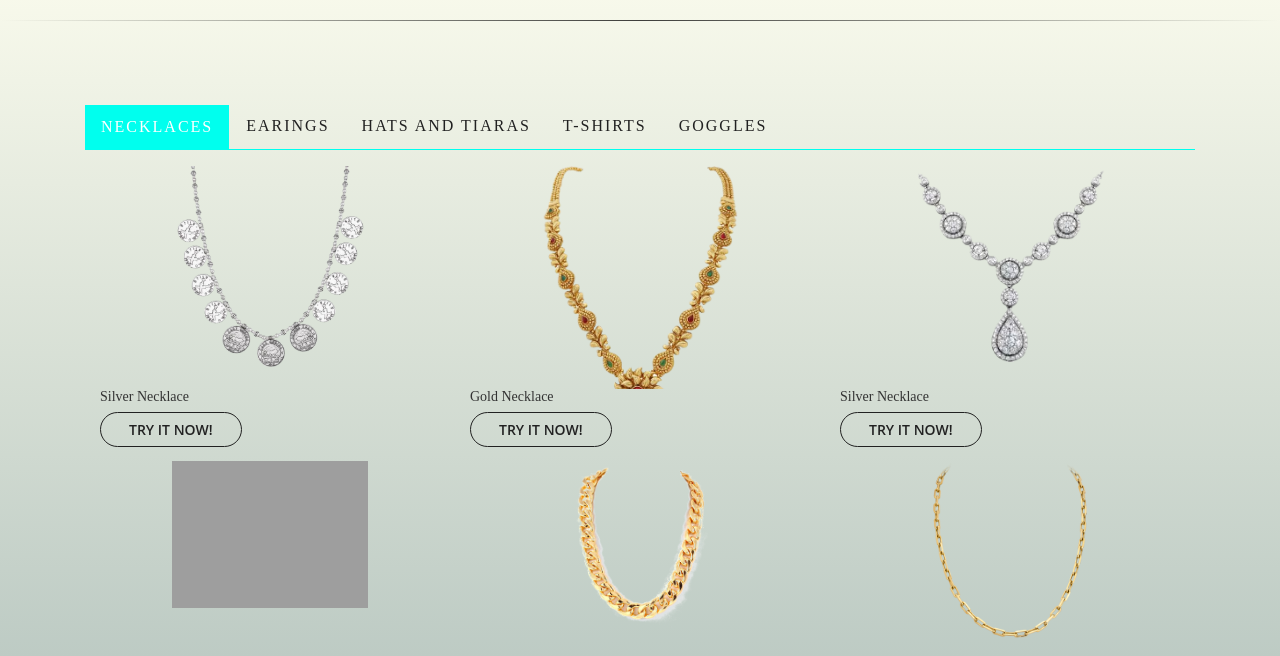
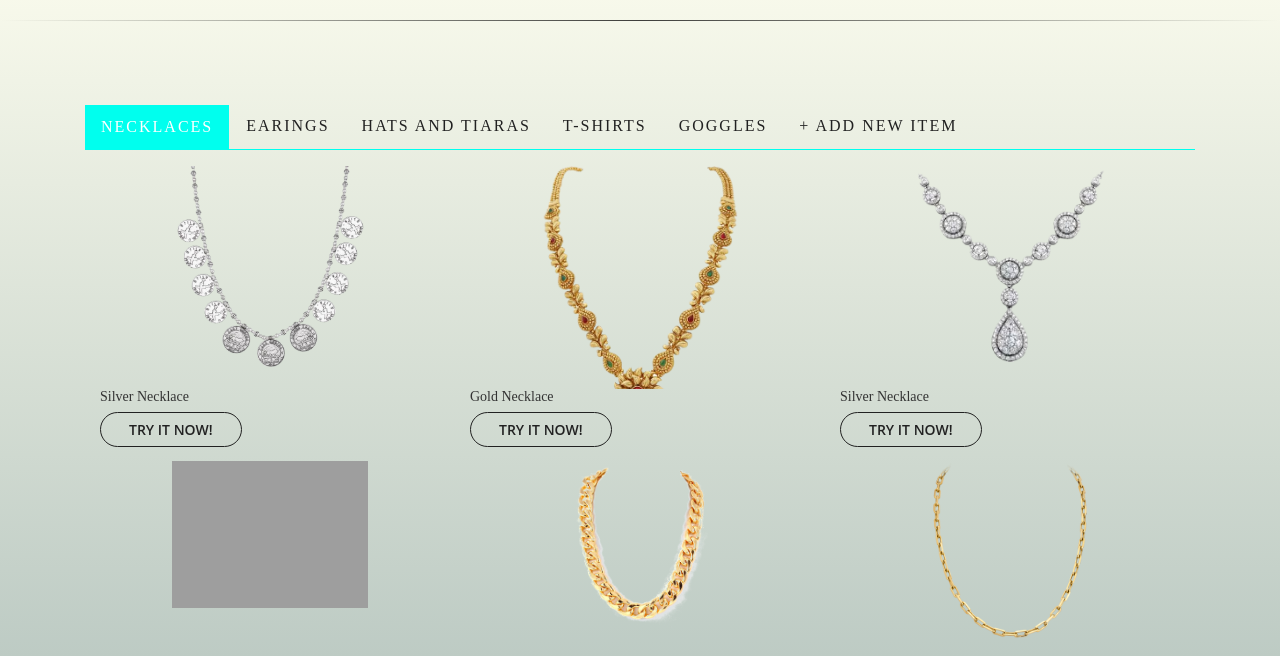
Before and after one commit to kumailsherazi/Virtual-Dressing-Room, a Flask app: page /try-on in a window 1280 px wide. Shown: the part 90-746 px from the top of the page. Run offline with Flask 3, Linux system fonts and the light colour scheme; parts of the project's set-up code (start-up, migrations or seed data) failed here and were passed over; some libraries are stand-ins or nearby versions; grey boxes are pictures that could not be loaded.

Commit message:
Update index.html

```diff
--- a/templates/index.html
+++ b/templates/index.html
@@ -84,6 +84,8 @@
 								aria-controls="tshirts">T-shirts</a></li>
 						<li role="presentation"><a href="#goggles" role="tab" id="goggles-tab" data-toggle="tab"
 								aria-controls="goggles">Goggles</a></li>
+						<li role="presentation"><a href="#upload" role="tab" id="upload-tab" data-toggle="tab"
+								aria-controls="upload">+ Add New Item</a></li>
 					</ul>
 
 					<!--Necklaces -->
```
